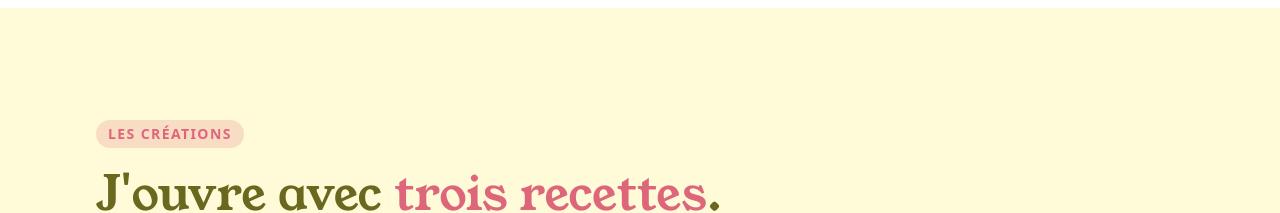
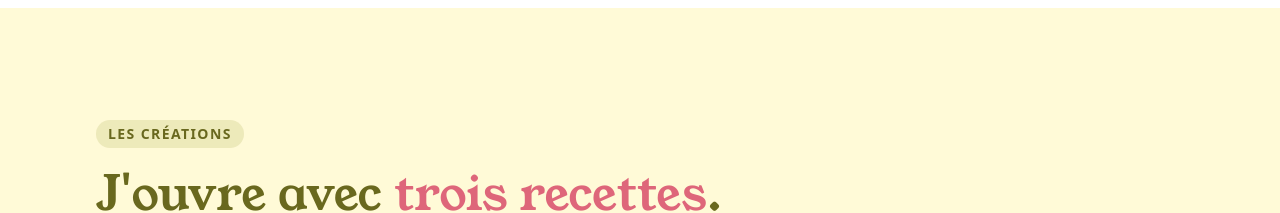
Before and after one commit to mdouet421/chocolaterie-shani, a React (Vite) app: page / in a window 1280 px wide. Shown: the part 1620-1833 px from the top of the page. Built offline with nearby package versions, Linux system fonts and the light colour scheme; what boring-avatars, cnfast would draw is missing.

Commit message:
feat: update creations badge colors to olive palette
le badge de créations doit changer de couleur parmi celles que je t'ai donné

```diff
--- a/src/routes/(prototype)/index.tsx
+++ b/src/routes/(prototype)/index.tsx
@@ -381,7 +381,7 @@ function HomePage() {
       <div className="bg-[#FFFAD7]">
         <Section id="creations" className="py-20 lg:py-28">
           <div className="max-w-2xl">
-            <p className="bg-orange-zest/20 text-orange-zest inline-block rounded-full px-3 py-1 text-sm font-semibold tracking-widest uppercase">
+            <p className="bg-[#B6B766]/25 text-[#69681E] inline-block rounded-full px-3 py-1 text-sm font-semibold tracking-widest uppercase">
               Les créations
             </p>
             <h2 className="font-display text-forest-ink mt-4 text-4xl leading-tight sm:text-5xl">
```
